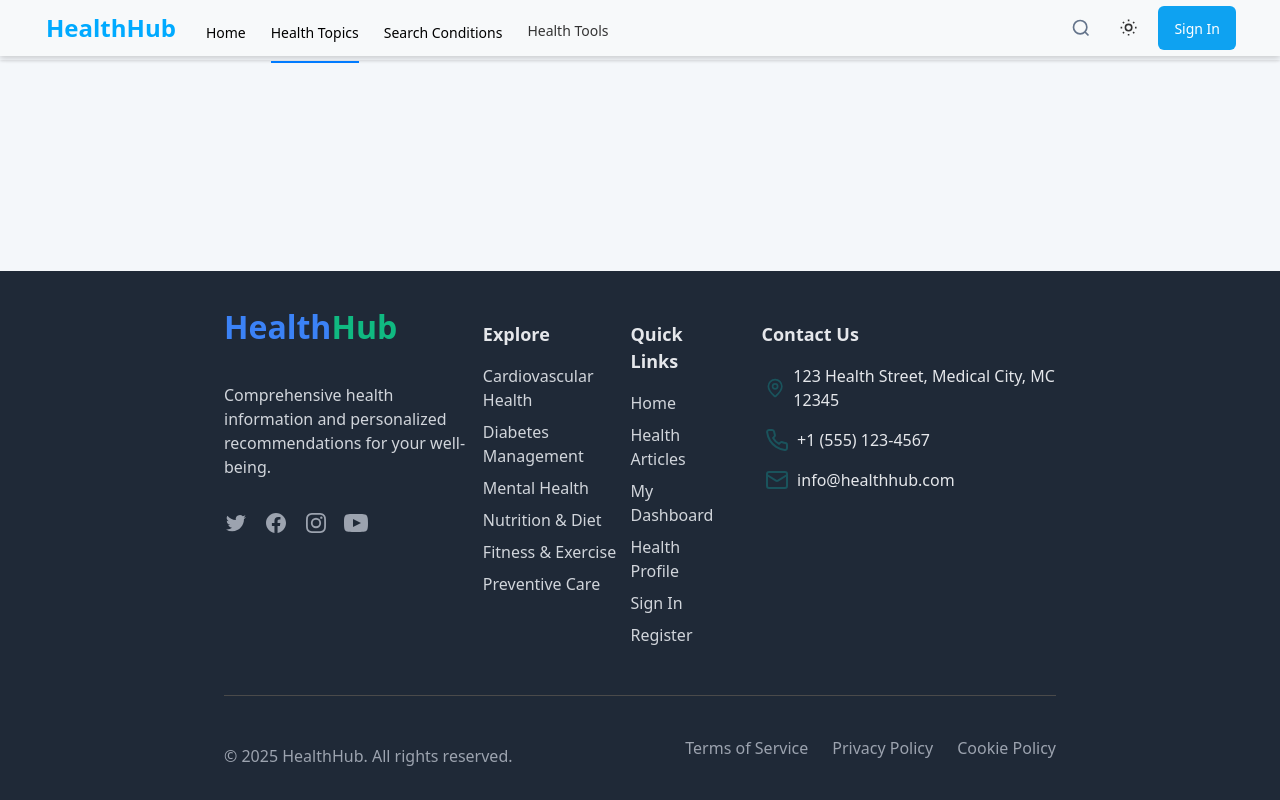
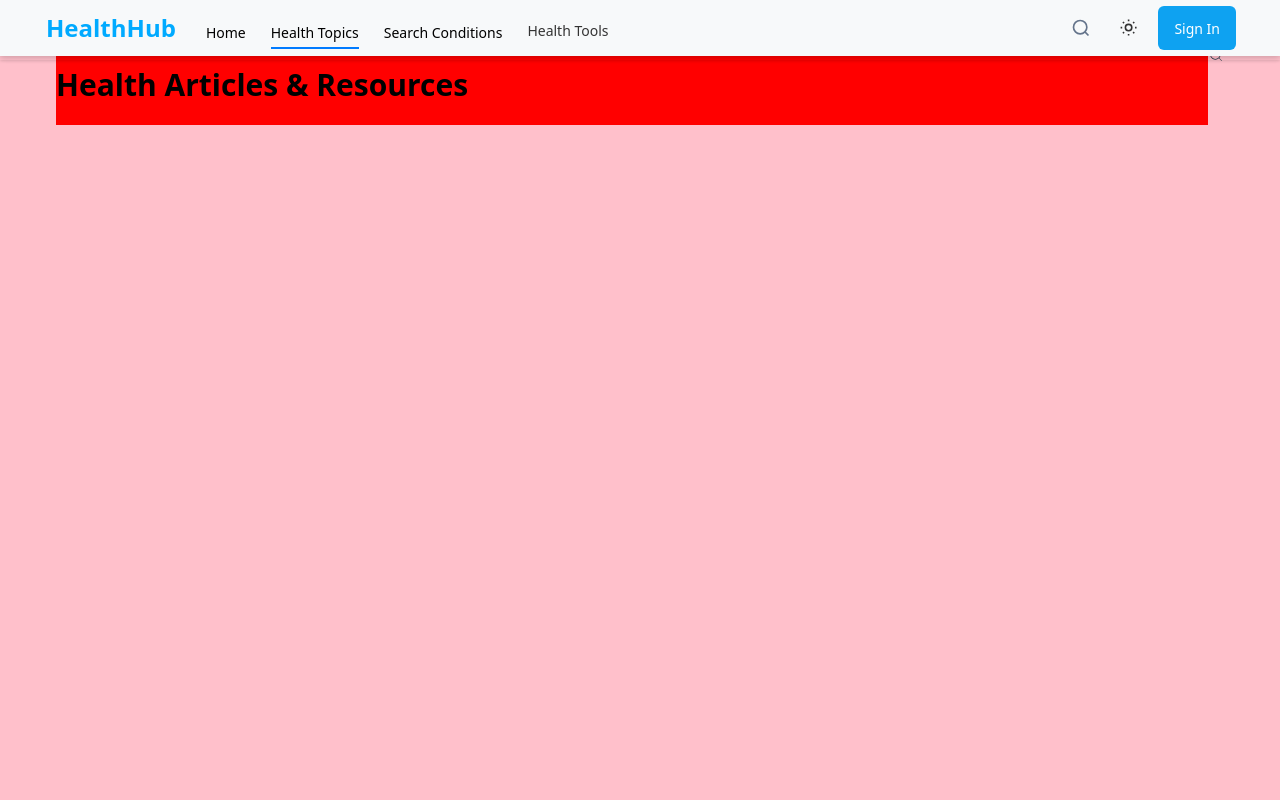
Before and after one commit to NodStan/HealthCareSystems, a React (Vite) app in the folder my-app/: page /health-topics in a window 1280 px wide. Shown: the top 800 px of the page. Built offline with nearby package versions, Linux system fonts and the light colour scheme.

Commit message:
no done yet just pushing to pull

```diff
--- a/my-app/package.json
+++ b/my-app/package.json
@@ -11,7 +11,7 @@
   },
   "dependencies": {
     "@radix-ui/react-toast": "^1.2.13",
-    "@react-oauth/google": "^0.12.1",
+    "@react-oauth/google": "^0.12.2",
     "class-variance-authority": "^0.7.1",
     "framer-motion": "^12.7.4",
     "lucide-react": "^0.488.0",
--- a/my-app/src/App.css
+++ b/my-app/src/App.css
@@ -25,7 +25,7 @@
 
 .content {
   flex: 1;
-  margin-top: 1.5%;
+  margin-top: 3.5%;
   background-color: #F4F7FA;
 }
 
--- a/my-app/src/App.jsx
+++ b/my-app/src/App.jsx
@@ -31,7 +31,7 @@ const App = () => {
         <OverlayProvider>
           <Router>
             <div className="app-layout">
-              <Header /> {/* The Header will change based on authentication state */}
+              <Header />
               <div className="content">
                 <Routes>
                   <Route path="/" element={<Hero />} />
--- a/my-app/src/components/Header.css
+++ b/my-app/src/components/Header.css
@@ -525,7 +525,7 @@
 .profile-link {
   padding: 0.5rem;
   border-radius: 9999px;
-  color: ;
+  /* color: ;    there's no color here  */
   transition: background-color 0.2s, color 0.2s;
   display: inline-flex;
   align-items: center;
--- a/my-app/src/components/HealthTopics.css
+++ b/my-app/src/components/HealthTopics.css
@@ -0,0 +1,22 @@
+*{
+    margin: 0;
+}
+.HealthTopics{
+    width: 100%;
+    height: 100vh;
+    background-color: pink;
+    display: flex;
+    justify-content: center;
+}
+.h-topics{
+    width: 90%;
+    height: 10vh;
+    background-color: red;
+    display: flex;
+    align-items: center;
+}
+.articles-heading{
+    font-size: 30px;
+    color: black;
+    font-weight: bold;
+}
--- a/my-app/src/components/HealthTopics.jsx
+++ b/my-app/src/components/HealthTopics.jsx
@@ -1,9 +1,19 @@
 import React from 'react'
 import './HealthTopics.css'
+import { CiSearch } from "react-icons/ci";
 
 const HealthTopics = () => {
   return (
-    <div>HealthTopics</div>
+    <div>
+      <div className="HealthTopics">
+       <div className="h-topics">
+        <p className="articles-heading">Health Articles & Resources</p>
+       </div>
+       <div className="search-bar">
+          <CiSearch />
+       </div>
+    </div>
+    </div>
   )
 }
 
```
Also changed, not shown: 1 other file (tests, documents, lock files or other folders).
